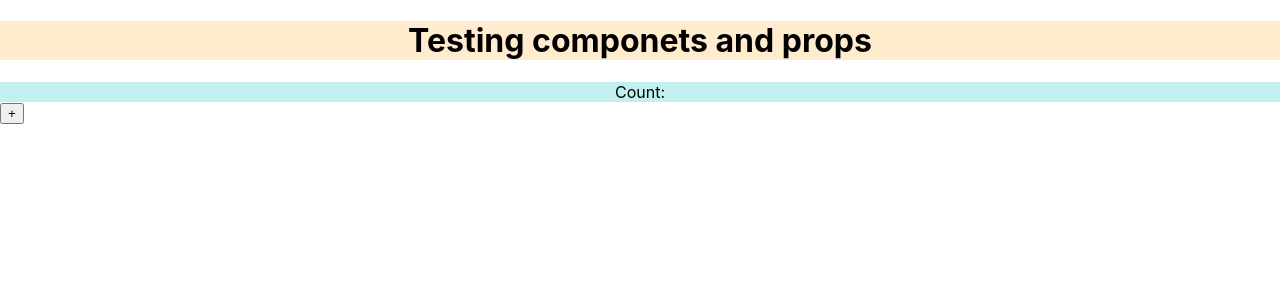
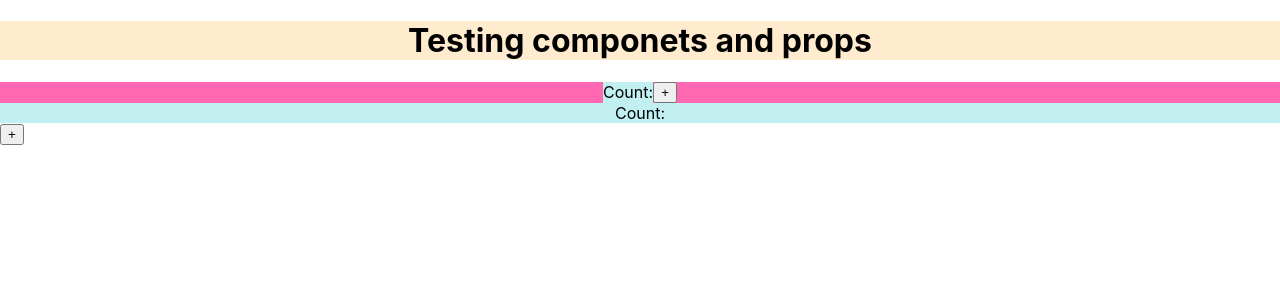
Before and after one commit to dobriNedev/react-components-basic-idea, a React (Create React App) app: page / in a window 1280 px wide. Shown: the top 300 px of the page. Built offline with nearby package versions, Linux system fonts and the light colour scheme.

Commit message:
added container with some basic styling

```diff
--- a/src/App.css
+++ b/src/App.css
@@ -9,3 +9,10 @@
   justify-content:center;
   background-color: rgb(194, 240, 240);
 }
+
+.calculator-container {
+  display: flex;
+  justify-items: auto;
+  justify-content: center;
+  background-color: hotpink;
+}
--- a/src/App.js
+++ b/src/App.js
@@ -1,4 +1,5 @@
 import './App.css';
+import CalculatorContainer from './componets/CalculatorContainer';
 import Display from './componets/Display';
 import IncrementBtn from './componets/IncrementButton';
 import Title from './componets/Title';
@@ -10,6 +11,7 @@ function App() {
 
     <Title />
 
+    <CalculatorContainer />
 
     <Display />
 
--- /dev/null
+++ b/src/componets/CalculatorContainer.js
@@ -0,0 +1,13 @@
+import Display from "./Display";
+import IncrementBtn from "./IncrementButton";
+
+const CalculatorContainer = () => {
+    return(
+        <div className="calculator-container">
+            <Display />
+            <IncrementBtn />
+        </div>
+    );
+};
+
+export default CalculatorContainer;
```
